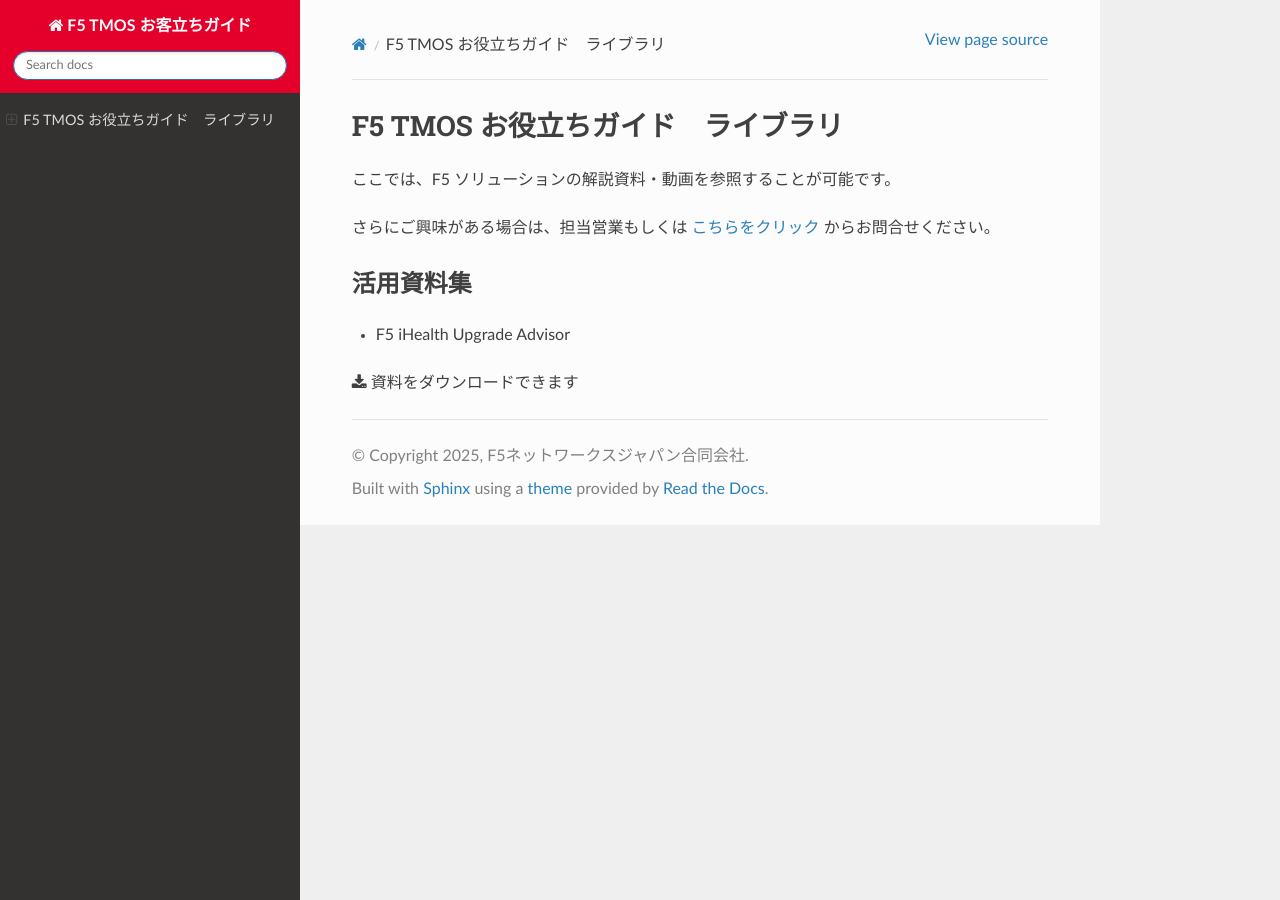
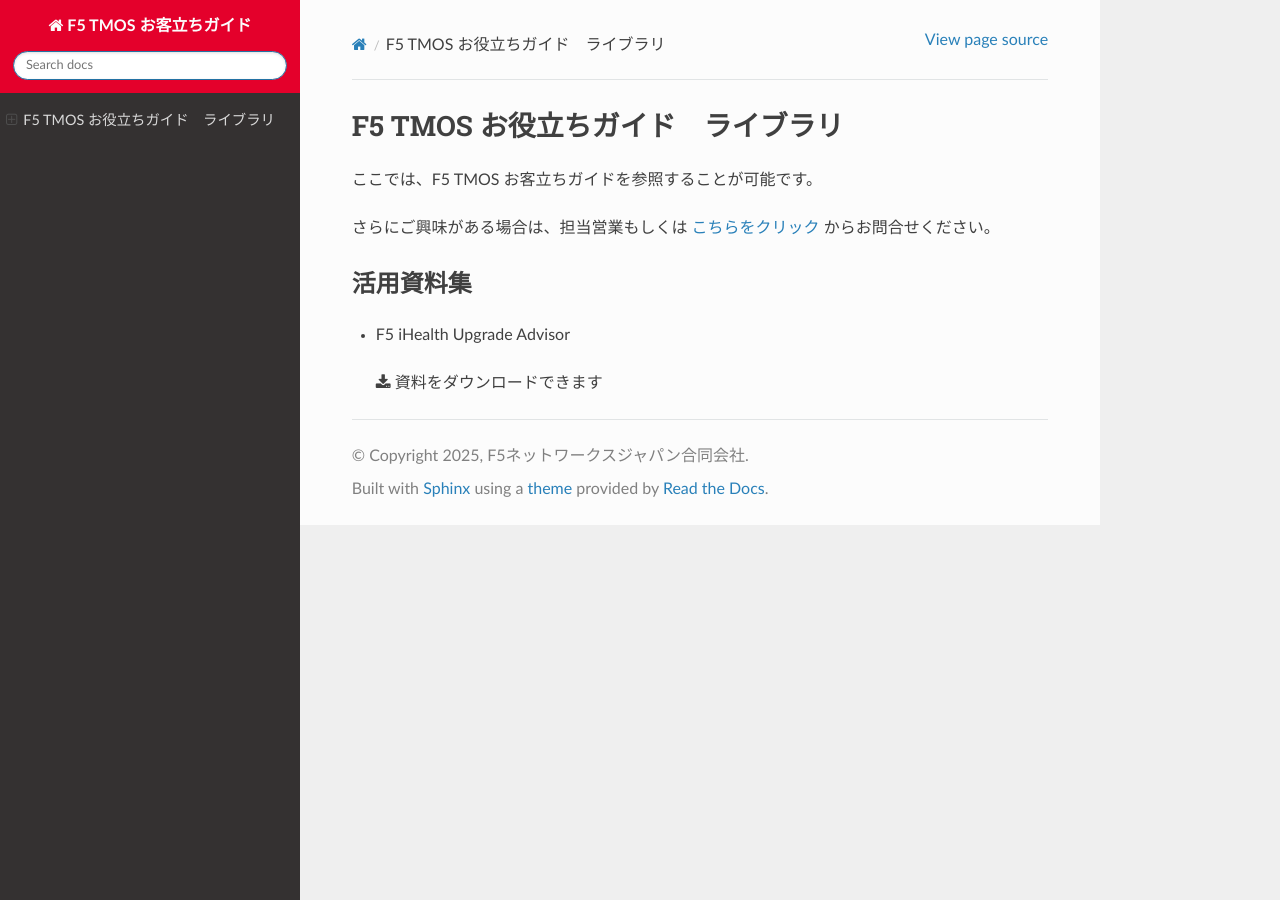
Before and after one commit to BeF5/f5j-tmos-guide, a Sphinx documentation site: the page built from docs/index.rst, in a window 1280 px wide. Built offline with Sphinx 7.4.7 and the Read the Docs theme 3.1.0, drawn with Linux system fonts in a browser that asks for light colours.

Commit message:
Update index.rst

```diff
--- a/docs/index.rst
+++ b/docs/index.rst
@@ -1,7 +1,7 @@
 F5 TMOS お役立ちガイド　ライブラリ
 ================================================
 
-ここでは、F5 ソリューションの解説資料・動画を参照することが可能です。
+ここでは、F5 TMOS お客立ちガイドを参照することが可能です。
 
 さらにご興味がある場合は、担当営業もしくは `こちらをクリック <https://www.f5.com/ja_jp/company/contact>`_ からお問合せください。
 
@@ -11,7 +11,7 @@
 
 - F5 iHealth Upgrade Advisor
 
-:download:`資料をダウンロードできます <images/iHealth_Upgrade_Advisor.pdf>`
+ :download:`資料をダウンロードできます <images/iHealth_Upgrade_Advisor.pdf>`
 
 
 
```
